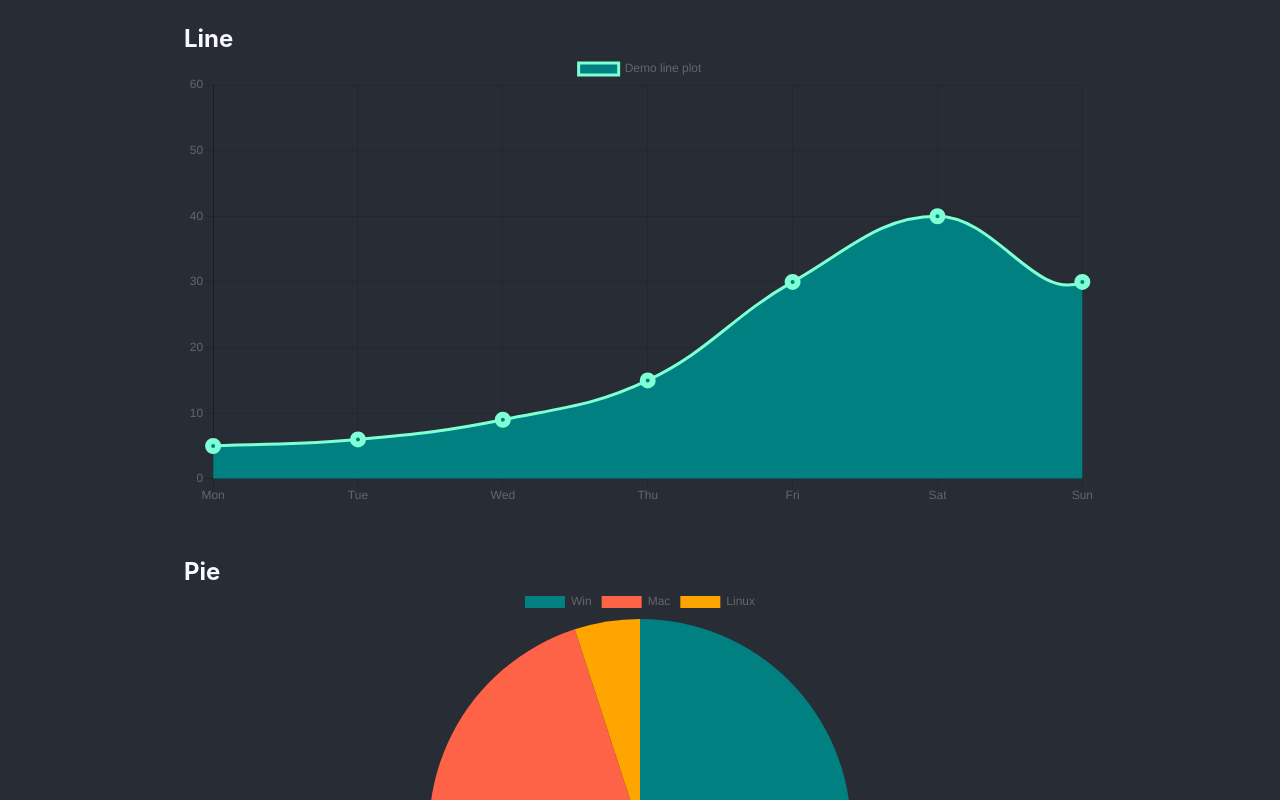
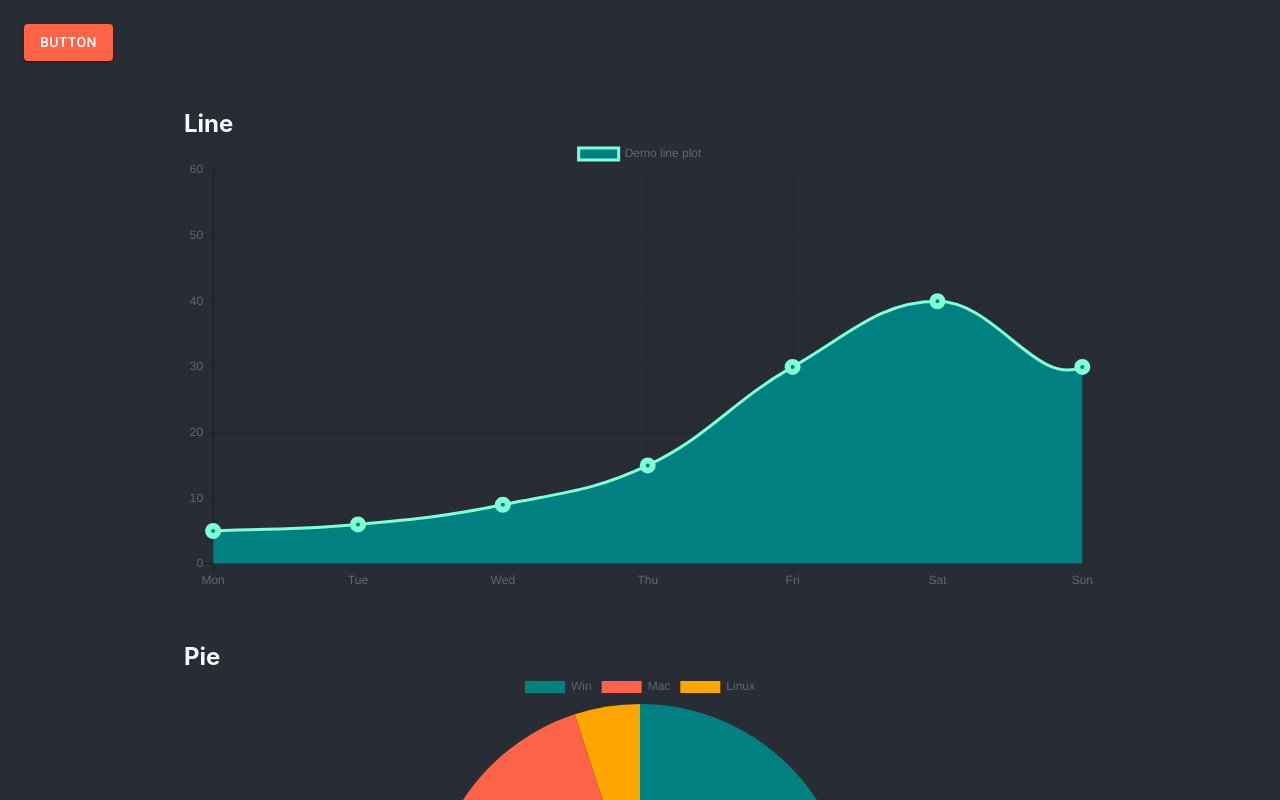
Before and after one commit to BoxPistols/React-ChartJS_Material-UI, a React (Create React App) app: page / in a window 1280 px wide. Shown: the top 800 px of the page. Built offline with nearby package versions, Linux system fonts and the light colour scheme.

Commit message:
Set Material-UI  / makeStyles Test

```diff
--- a/package.json
+++ b/package.json
@@ -3,6 +3,7 @@
   "version": "0.1.0",
   "private": true,
   "dependencies": {
+    "@material-ui/core": "^4.11.3",
     "@testing-library/jest-dom": "^5.11.9",
     "@testing-library/react": "^11.2.5",
     "@testing-library/user-event": "^12.7.3",
--- a/public/index.html
+++ b/public/index.html
@@ -1,43 +1,25 @@
 <!DOCTYPE html>
 <html lang="en">
+
     <head>
         <meta charset="utf-8" />
         <link rel="icon" href="%PUBLIC_URL%/favicon.ico" />
         <meta name="viewport" content="width=device-width, initial-scale=1" />
         <meta name="theme-color" content="#000000" />
-    <meta
-      name="description"
-      content="Web site created using create-react-app"
-    />
+        <meta name="description" content="Web site created using create-react-app" />
         <link rel="apple-touch-icon" href="%PUBLIC_URL%/logo192.png" />
-    <!--
-      manifest.json provides metadata used when your web app is installed on a
-      user's mobile device or desktop. See https://developers.google.com/web/fundamentals/web-app-manifest/
-    -->
         <link rel="manifest" href="%PUBLIC_URL%/manifest.json" />
-    <!--
-      Notice the use of %PUBLIC_URL% in the tags above.
-      It will be replaced with the URL of the `public` folder during the build.
-      Only files inside the `public` folder can be referenced from the HTML.
 
-      Unlike "/favicon.ico" or "favicon.ico", "%PUBLIC_URL%/favicon.ico" will
-      work correctly both with client-side routing and a non-root public URL.
-      Learn how to configure a non-root public URL by running `npm run build`.
-    -->
+        <link rel="stylesheet" href="https://fonts.googleapis.com/css?family=Roboto:300,400,500,700&display=swap" />
+        <link rel="stylesheet" href="https://fonts.googleapis.com/css?family=Noto+Sans+JP&subset=japanese" />
+        <link rel="stylesheet" href="https://fonts.googleapis.com/icon?family=Material+Icons" />
+
         <title>React App</title>
     </head>
+
     <body>
         <noscript>You need to enable JavaScript to run this app.</noscript>
         <div id="root"></div>
-    <!--
-      This HTML file is a template.
-      If you open it directly in the browser, you will see an empty page.
+    </body>
 
-      You can add webfonts, meta tags, or analytics to this file.
-      The build step will place the bundled scripts into the <body> tag.
-
-      To begin the development, run `npm start` or `yarn start`.
-      To create a production bundle, use `npm run build` or `yarn build`.
-    -->
-  </body>
 </html>
--- a/src/App.scss
+++ b/src/App.scss
@@ -8,8 +8,9 @@
 .section {
 	display: flex;
 	flex-wrap: wrap;
+
 	width: 100%;
 	max-width: 960px;
+	margin: auto;
 	padding: 24px;
-	margin: auto;
 }
--- a/src/App.tsx
+++ b/src/App.tsx
@@ -2,10 +2,12 @@ import React from 'react'
 import './App.scss'
 import LineProt from './components/LinePlot'
 import PiePlot from './components/PiePlot'
+import MaterialUI from './components/MaterialUI'
 
 function App() {
     return (
-        <div className="App">
+        <div className='App'>
+            <MaterialUI />
             <LineProt />
             <PiePlot />
         </div>
--- /dev/null
+++ b/src/components/MaterialUI.tsx
@@ -0,0 +1,22 @@
+import React from 'react'
+import { Button, makeStyles } from '@material-ui/core'
+
+const useStyles = makeStyles({
+    btnStyle: {
+        background: 'tomato',
+        margin: '24px',
+    },
+})
+
+const MaterialUI: React.FC = () => {
+    const css = useStyles()
+    return (
+        <div>
+            <Button className={css.btnStyle} variant='contained' color='primary'>
+                Button
+			</Button>
+        </div>
+    )
+}
+
+export default MaterialUI
--- a/src/components/PiePlot.tsx
+++ b/src/components/PiePlot.tsx
@@ -12,10 +12,11 @@ const dataObj = {
         },
     ],
 }
-const PiePlot = () => {
+
+const PiePlot: React.FC = () => {
     return (
         <div>
-            <section className="section">
+            <section className='section'>
                 <h2>Pie</h2>
                 <Pie data={dataObj} />
                 <Doughnut data={dataObj} />
```
Also changed, not shown: 1 other file (tests, documents, lock files or other folders). Lines whose indentation alone changed are shown as unchanged.
